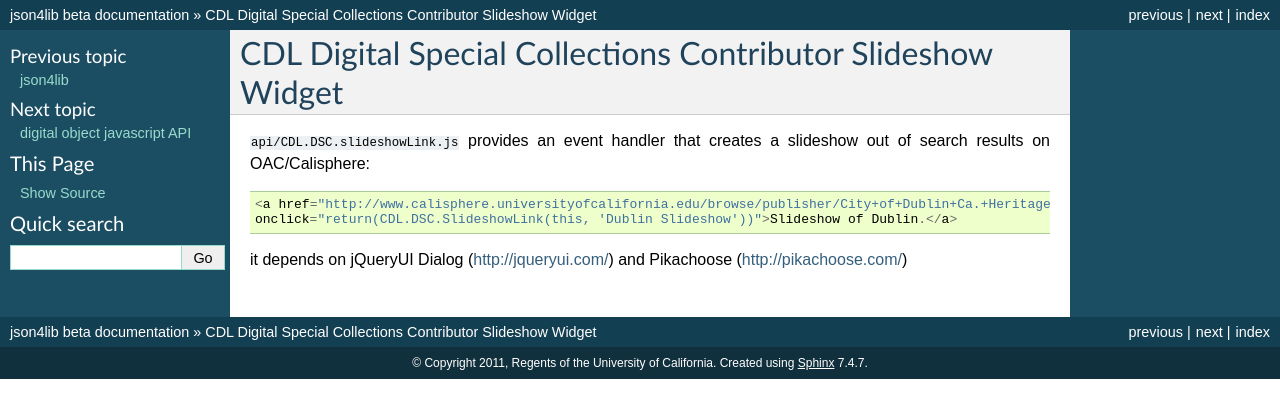
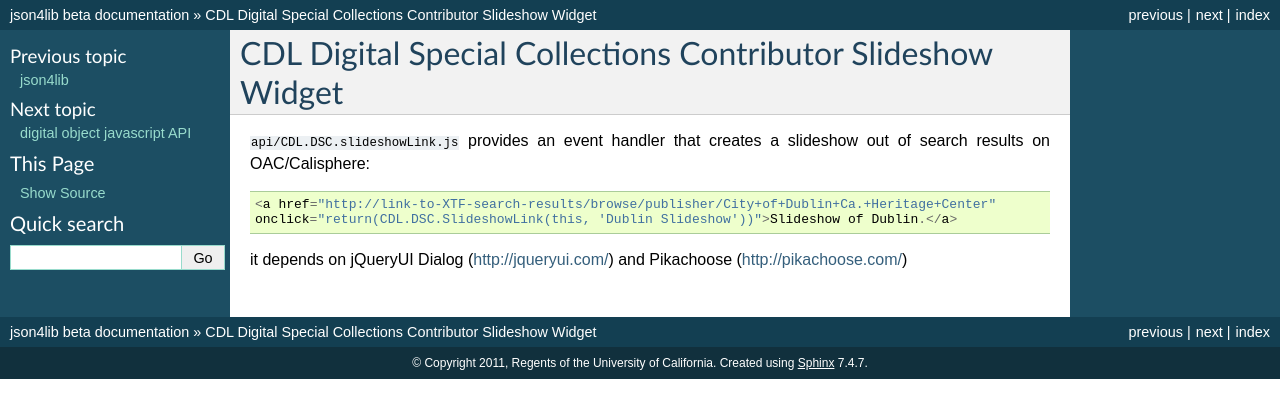
Before and after one commit to tingletech/json4lib, a Sphinx documentation site: the page built from docs/CDL.DSC.slideshowLink.rst, in a window 1280 px wide. Shown: the top 418 px of the page. Built offline with Sphinx 7.4.7, drawn with Linux system fonts in a browser that asks for light colours; some of the changed lines change nothing that is shown.

Commit message:
this is not the documentation for authorized API users

```diff
--- a/docs/CDL.DSC.slideshowLink.rst
+++ b/docs/CDL.DSC.slideshowLink.rst
@@ -5,7 +5,7 @@ CDL Digital Special Collections Contributor Slideshow Widget
 :file:`api/CDL.DSC.slideshowLink.js` provides an event handler that creates a
 slideshow out of search results on OAC/Calisphere::
 
-  <a href="http://www.calisphere.universityofcalifornia.edu/browse/publisher/City+of+Dublin+Ca.+Heritage+Center"
+  <a href="http://link-to-XTF-search-results/browse/publisher/City+of+Dublin+Ca.+Heritage+Center"
   onclick="return(CDL.DSC.SlideshowLink(this, 'Dublin Slideshow'))">Slideshow of Dublin.</a>
 
 it depends on jQueryUI Dialog (http://jqueryui.com/) and Pikachoose (http://pikachoose.com/)
```
